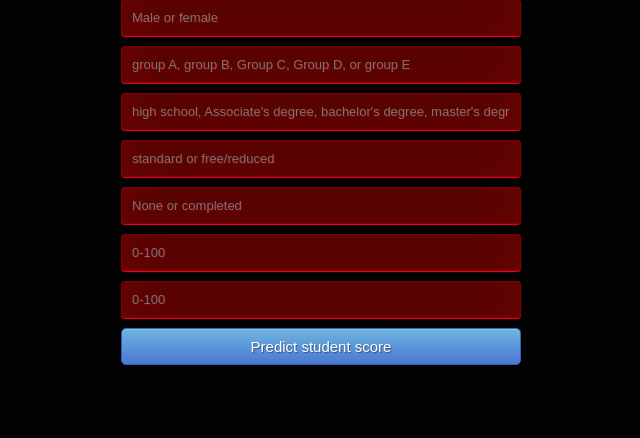
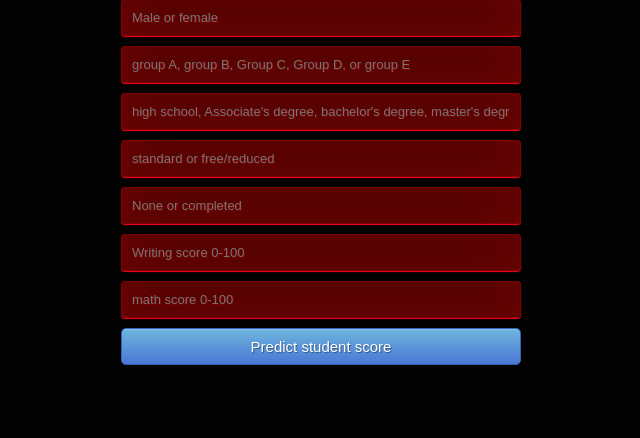
Before and after one commit to CristopherNim/student_performance, a Flask app: page / in a window 1280 px wide. Shown: the part 345-783 px from the top of the page, without its empty margins (369-1009 px from the left). Run offline with Flask 2, Linux system fonts and the light colour scheme; parts of the project's set-up code (start-up, migrations or seed data) failed here and were passed over.

Commit message:
Update index.html

```diff
--- a/templates/index.html
+++ b/templates/index.html
@@ -23,8 +23,8 @@
 		<input type="text" name="parental level of education" placeholder="high school, Associate's degree, bachelor's degree, master's degree", required="required" />
         <input type="text" name="lunch" placeholder="standard or free/reduced " required="required" />
         <input type="text" name="Test preparation course" placeholder="None or completed" required="required" />
-        <input type="text" name="Writing score" placeholder="0-100" required="required"/>
-        <input type="text" name="math score" placeholder="0-100" required="required"/>
+        <input type="text" name="Writing score" placeholder="Writing score 0-100" required="required"/>
+        <input type="text" name="math score" placeholder="math score 0-100" required="required"/>
 
         <button type="submit" class="btn btn-primary btn-block btn-large">Predict student score</button>
     </form>
```
